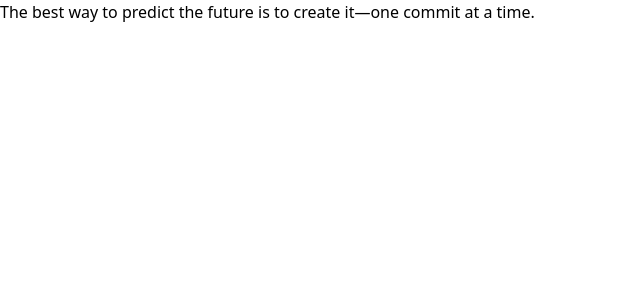
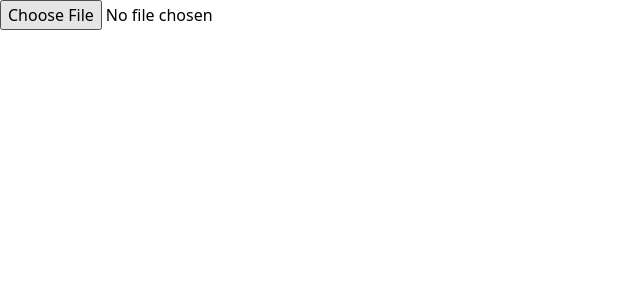
Before and after one commit to dineshdcshinde/react-mastery-30, a React (Vite) app in the folder react-mastery-30/: page / in a window 1280 px wide. Shown: the top 300 px of the page, without its empty margins (0-640 px from the left). Built offline with nearby package versions, Linux system fonts and the light colour scheme.

Commit message:
Completed 10 day

```diff
--- a/react-mastery-30/src/App.jsx
+++ b/react-mastery-30/src/App.jsx
@@ -2,7 +2,8 @@ import { useState } from "react";
 import reactLogo from "./assets/react.svg";
 import viteLogo from "/vite.svg";
 import "./App.css";
-import Nine from "./Days/Nine";
+import Ten from "./Days/Ten";
+// import Nine from "./Days/Nine";
 // import Eight from "./Days/Eight";
 // import Seven from "./Days/Seven";
 // import Six from "./Days/Six";
@@ -23,7 +24,8 @@ function App() {
         {/* <Six/> */}
         {/* <Seven/> */}
         {/* <Eight /> */}
-        <Nine />
+        {/* <Nine /> */}
+        <Ten />
       </div>
     </>
   );
--- /dev/null
+++ b/react-mastery-30/src/Days/Ten.jsx
@@ -0,0 +1,20 @@
+import React, { useState } from "react";
+
+const Ten = () => {
+  const [file, setFile] = useState(null);
+
+  const handleFileChange = (e) => {
+    setFile(e.target.files[0]);
+  };
+
+  console.log(file);
+  return (
+    <div>
+      <input type="file" accept="file" onChange={handleFileChange} />
+
+      {file && <img src={URL.createObjectURL(file)} alt="uploaded" />}
+    </div>
+  );
+};
+
+export default Ten;
```
